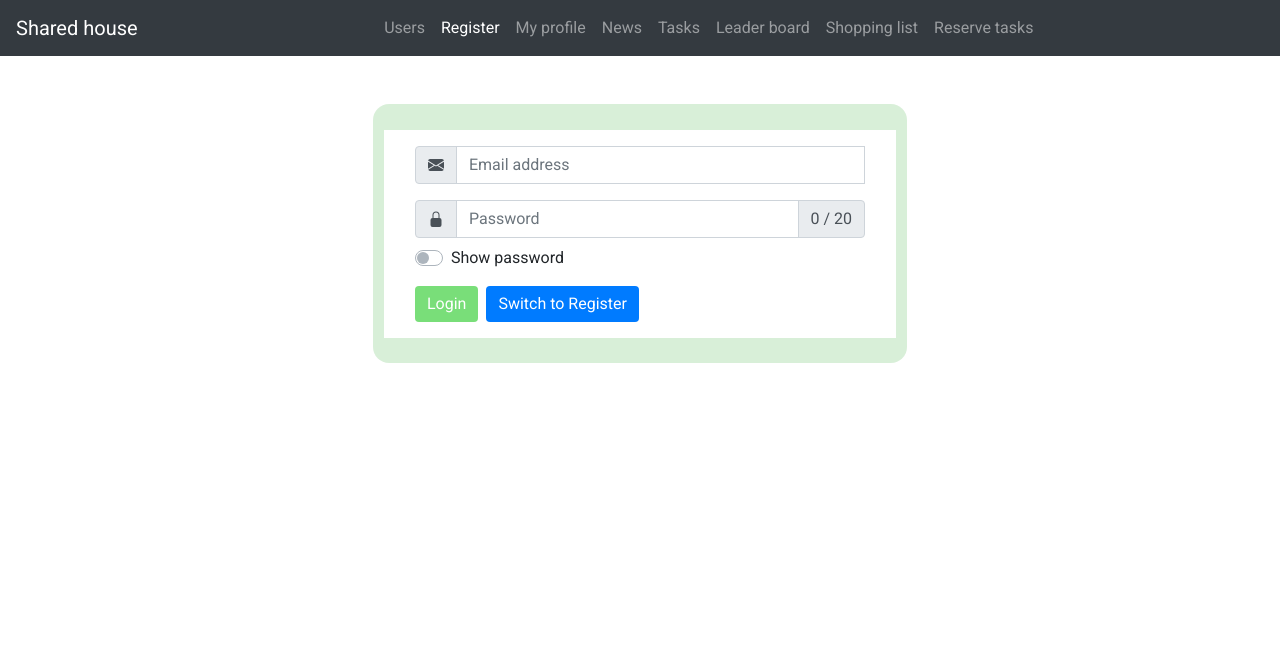
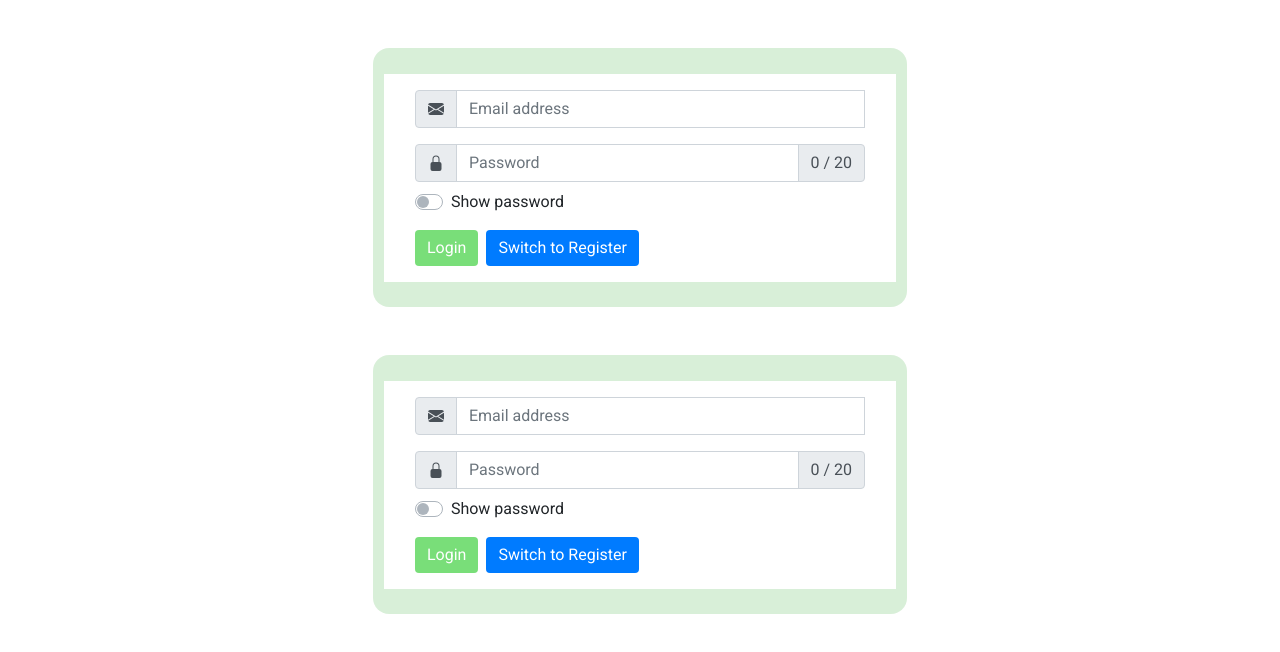
Before and after one commit to Wo0dyStars/shared-house, an Angular app: page /authorization in a window 1280 px wide. Shown: the top 652 px of the page. Built offline with nearby package versions, Linux system fonts and the light colour scheme; no server answers.

Commit message:
Only see the application when user logs in, otherwise redirected to Sign up/Sign in form.

```diff
--- a/src/app/app.component.html
+++ b/src/app/app.component.html
@@ -1,6 +1,7 @@
 
 
-<app-header [userScore]="userScore"></app-header>
+<app-header [userScore]="userScore" *ngIf="isAuthenticated"></app-header>
+<app-authorization *ngIf="!isAuthenticated"></app-authorization>
 <main>
     <router-outlet></router-outlet>
 </main>
--- a/src/app/app.component.ts
+++ b/src/app/app.component.ts
@@ -1,30 +1,34 @@
-import { Component, OnInit, Output } from '@angular/core';
+import { Component, OnInit, Output, OnDestroy } from '@angular/core';
 import { AuthorizationService } from './authorization/authorization.service';
 import { HttpClient } from '@angular/common/http';
+import { Subscription } from 'rxjs';
 
 @Component({
 	selector: 'app-root',
 	templateUrl: './app.component.html',
 	styleUrls: [ './app.component.scss' ]
 })
-export class AppComponent implements OnInit {
+export class AppComponent implements OnInit, OnDestroy {
 	@Output() userScore: any = null;
+	isAuthenticated: boolean = false;
+	private authorizationListener: Subscription;
+	private userScoreListener: Subscription;
 	constructor(private authorizationService: AuthorizationService, private http: HttpClient) {}
 
 	ngOnInit() {
 		this.authorizationService.automateAuthorization();
-		this.calculateScores();
-	}
+		this.isAuthenticated = this.authorizationService.getIsAuthenticated();
+		this.authorizationListener = this.authorizationService.getAuthorizationStatus().subscribe((isAuthenticated) => {
+			this.isAuthenticated = isAuthenticated;
+		});
 
-	calculateScores() {
-		this.http.get('http://localhost:3000/users/leaderboard/calculate').subscribe((response) => {
-			this.getScores();
+		this.userScoreListener = this.authorizationService.getUserScore().subscribe((userScore) => {
+			this.userScore = userScore;
 		});
 	}
 
-	getScores() {
-		this.http.get('http://localhost:3000/users/leaderboard/show/current').subscribe((response) => {
-			this.userScore = response;
-		});
+	ngOnDestroy() {
+		this.authorizationListener.unsubscribe();
+		this.userScoreListener.unsubscribe();
 	}
 }
--- a/src/app/authorization/authorization.service.ts
+++ b/src/app/authorization/authorization.service.ts
@@ -13,6 +13,7 @@ export class AuthorizationService {
 	private tokenTimer: NodeJS.Timer;
 	private authorizationStatus = new Subject<boolean>();
 	private isVerified = new Subject<boolean>();
+	private userScore = new Subject<any>();
 
 	constructor(private http: HttpClient, private router: Router) {}
 
@@ -38,6 +39,23 @@ export class AuthorizationService {
 
 	getAuthorizationStatus() {
 		return this.authorizationStatus.asObservable();
+	}
+
+	calculateScores() {
+		this.http.get('http://localhost:3000/users/leaderboard/calculate').subscribe((response) => {
+			this.getScores();
+		});
+	}
+
+	getScores() {
+		this.http.get('http://localhost:3000/users/leaderboard/show/current').subscribe((response) => {
+			this.userScore.next(response);
+		});
+	}
+
+	getUserScore() {
+		this.calculateScores();
+		return this.userScore.asObservable();
 	}
 
 	getUsers(userID: string): Observable<User> {
@@ -71,6 +89,7 @@ export class AuthorizationService {
 						this.userID = response.userID;
 						this.authorizationStatus.next(true);
 						this.isAuthenticated = true;
+						this.calculateScores();
 						const currentTime = new Date().getTime();
 						const expiresInDate = new Date(currentTime + expiresIn * 1000);
 						this.saveAuthorizedData(this.token, expiresInDate, this.userID);
--- a/src/app/header/header.component.html
+++ b/src/app/header/header.component.html
@@ -11,8 +11,8 @@
       <li class="nav-item">
         <a class="nav-link" routerLink="/users" routerLinkActive="active">Users</a>
       </li>
-      <li class="nav-item">
-        <a class="nav-link" routerLink="/authorization" routerLinkActive="active">Register</a>
+      <li class="nav-item" *ngIf="!isAuthenticated">
+        <a class="nav-link" routerLink="/authorization" routerLinkActive="active">Sign in</a>
       </li>
       <li class="nav-item">
         <a class="nav-link" routerLink="/users/{{ userID }}" routerLinkActive="active">My profile</a>
--- a/src/app/users/shopping-list/shopping-list.component.ts
+++ b/src/app/users/shopping-list/shopping-list.component.ts
@@ -3,6 +3,7 @@ import { NgForm } from '@angular/forms';
 import { HttpClient } from '@angular/common/http';
 import { ShoppingList } from './shopping-list.model';
 import { Purchase } from './purchase.model';
+import { AuthorizationService } from 'src/app/authorization/authorization.service';
 
 @Component({
 	selector: 'app-shopping-list',
@@ -13,7 +14,7 @@ export class ShoppingListComponent implements OnInit {
 	shoppingList: { name: string; amount: string }[];
 	purchases: Purchase[] = [];
 
-	constructor(private http: HttpClient) {}
+	constructor(private http: HttpClient, private authorizationService: AuthorizationService) {}
 
 	ngOnInit(): void {
 		this.getShoppingList();
@@ -31,7 +32,6 @@ export class ShoppingListComponent implements OnInit {
 	getPurchases() {
 		this.http.get<{ purchases: Purchase[] }>('http://localhost:3000/users/purchase/show').subscribe((response) => {
 			this.purchases = response.purchases;
-			console.log(this.purchases);
 		});
 	}
 
@@ -56,6 +56,7 @@ export class ShoppingListComponent implements OnInit {
 				this.onRemove(index);
 				this.getShoppingList();
 				this.getPurchases();
+				this.authorizationService.calculateScores();
 			});
 	}
 }
```
